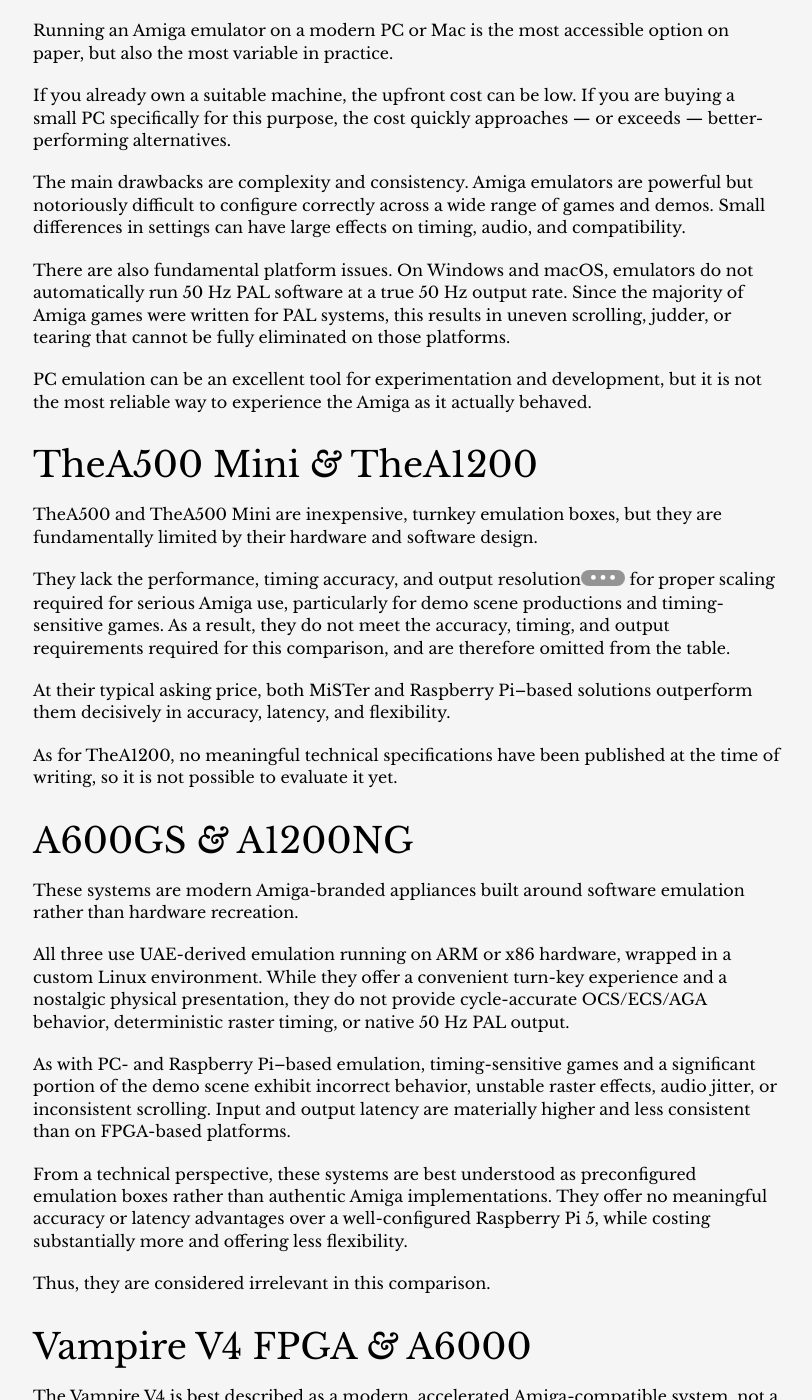
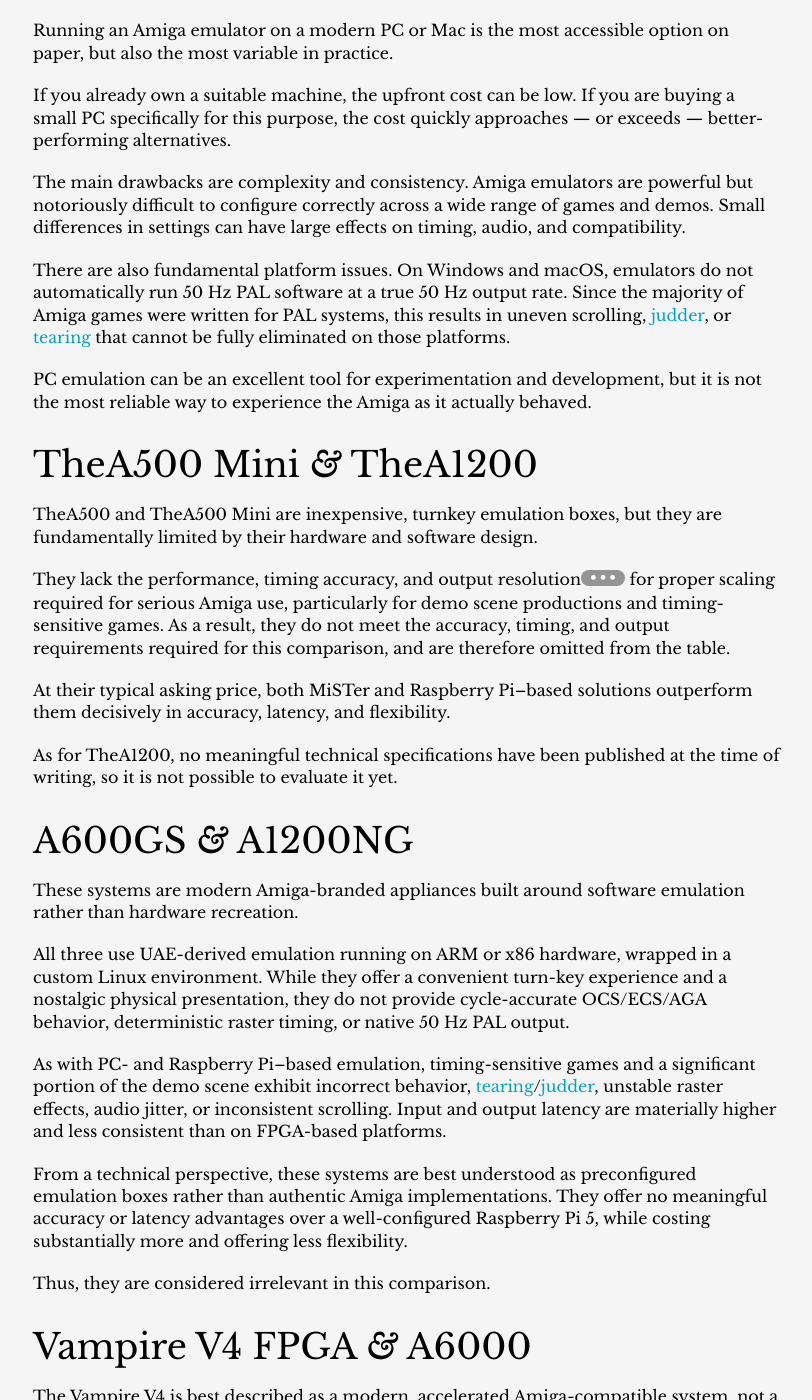
Before and after one commit to amigavision/amigavision.github.io, a Jekyll site: the page built from best.md, in a window 1280 px wide and 1400 px high, scrolled down 503 px. Shown: the whole window, without its empty margins (232-1044 px from the left). Built offline with Jekyll 4.4.1, drawn with Linux system fonts in a browser that asks for light colours.

Commit message:
Adding links to tearing/judder definitions

```diff
--- a/best.md
+++ b/best.md
@@ -15,7 +15,7 @@
 
 The main drawbacks are complexity and consistency. Amiga emulators are powerful but notoriously difficult to configure correctly across a wide range of games and demos. Small differences in settings can have large effects on timing, audio, and compatibility.
 
-There are also fundamental platform issues. On Windows and macOS, emulators do not automatically run 50 Hz PAL software at a true 50 Hz output rate. Since the majority of Amiga games were written for PAL systems, this results in uneven scrolling, judder, or tearing that cannot be fully eliminated on those platforms.
+There are also fundamental platform issues. On Windows and macOS, emulators do not automatically run 50 Hz PAL software at a true 50 Hz output rate. Since the majority of Amiga games were written for PAL systems, this results in uneven scrolling, [judder], or [tearing] that cannot be fully eliminated on those platforms.
 
 PC emulation can be an excellent tool for experimentation and development, but it is not the most reliable way to experience the Amiga as it actually behaved.
 
@@ -35,7 +35,7 @@
 
 All three use UAE-derived emulation running on ARM or x86 hardware, wrapped in a custom Linux environment. While they offer a convenient turn-key experience and a nostalgic physical presentation, they do not provide cycle-accurate OCS/ECS/AGA behavior, deterministic raster timing, or native 50 Hz PAL output.
 
-As with PC- and Raspberry Pi–based emulation, timing-sensitive games and a significant portion of the demo scene exhibit incorrect behavior, unstable raster effects, audio jitter, or inconsistent scrolling. Input and output latency are materially higher and less consistent than on FPGA-based platforms.
+As with PC- and Raspberry Pi–based emulation, timing-sensitive games and a significant portion of the demo scene exhibit incorrect behavior, [tearing]/[judder], unstable raster effects, audio jitter, or inconsistent scrolling. Input and output latency are materially higher and less consistent than on FPGA-based platforms.
 
 From a technical perspective, these systems are best understood as preconfigured emulation boxes rather than authentic Amiga implementations. They offer no meaningful accuracy or latency advantages over a well-configured Raspberry Pi 5, while costing substantially more and offering less flexibility.
 
@@ -162,6 +162,8 @@
 **If you want the most accurate, low-latency, low-maintenance, delightful and fun Amiga experience in 2026, MiSTer is the best choice for most users.**
 
 ---
+[tearing]:https://en.wikipedia.org/wiki/Screen_tearing
+[judder]:https://en.wikipedia.org/wiki/Screen_tearing#Complications
 
 [^0]: 1080p is the minimum resolution required for decent integer scaling of Amiga resolutions when the target is a modern 16:9 aspect ratio screen. TheA500 only supports 720p.
 
```
